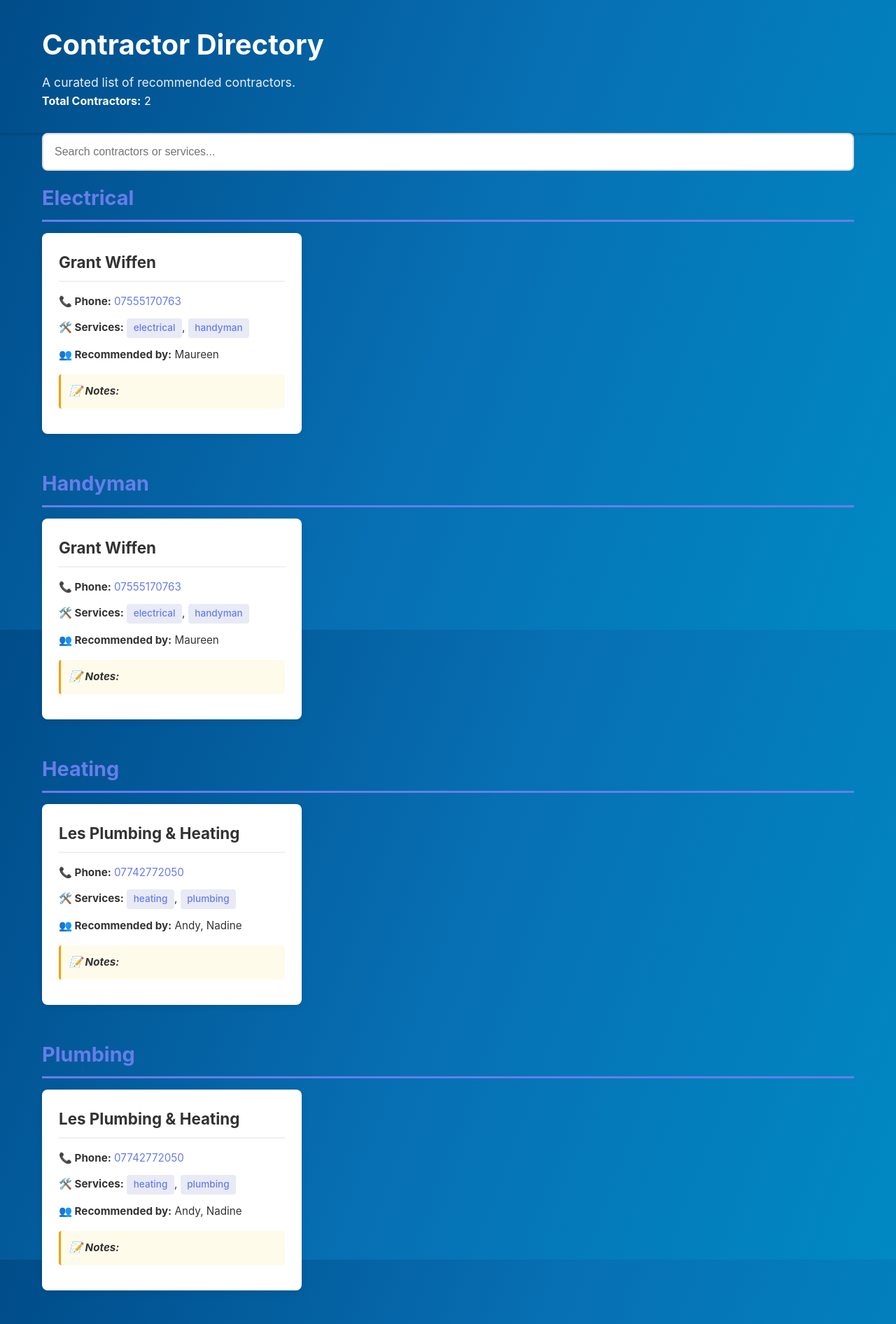
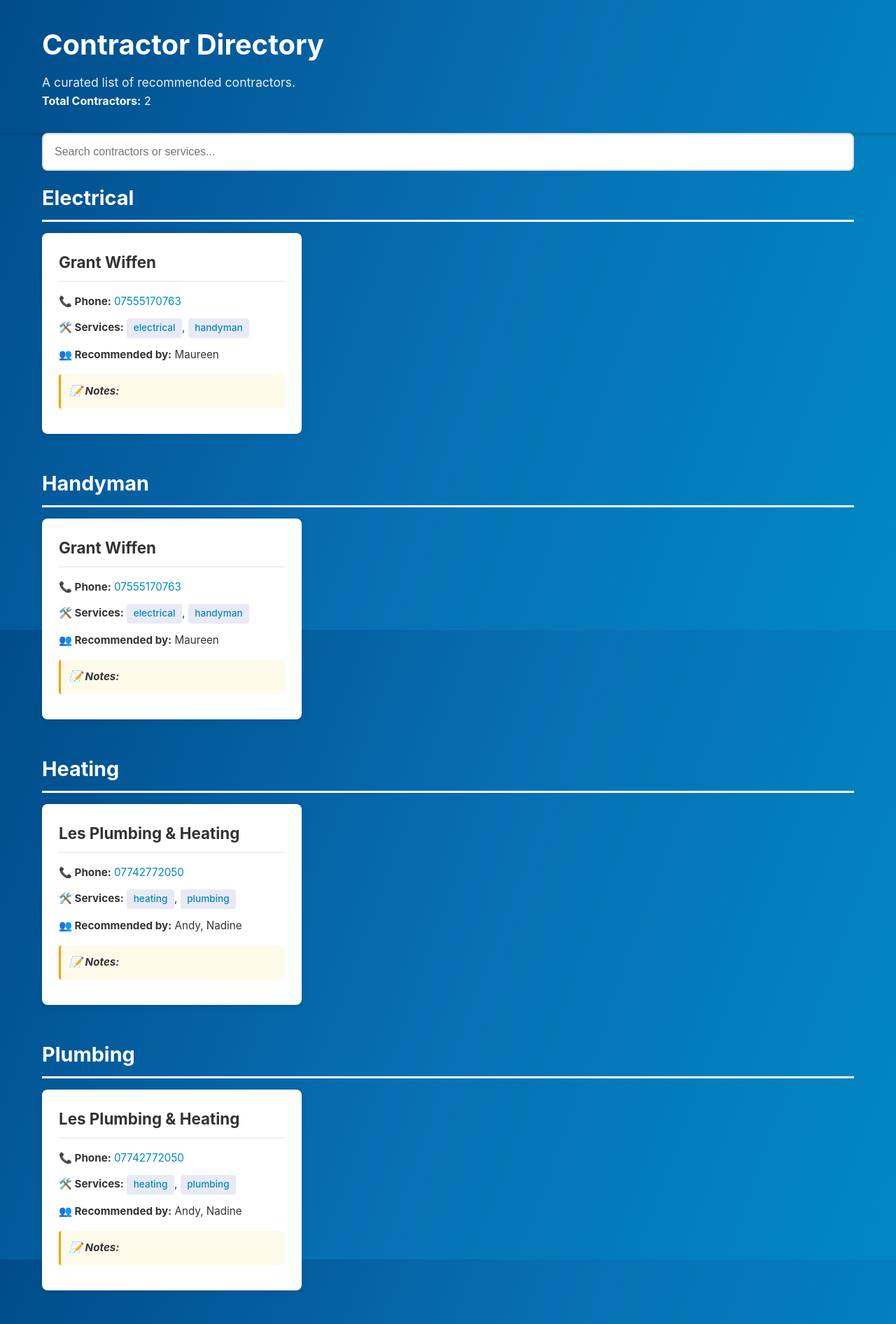
Before and after one commit to aucklandwynd/contractors, a Jekyll site: the page built from index.html, in a window 1280 px wide. Shown: the whole page at 70% size. Built offline with Jekyll 4.4.1, drawn with Linux system fonts in a browser that asks for light colours.

Commit message:
Update service colours.

```diff
--- a/assets/css/style.css
+++ b/assets/css/style.css
@@ -66,11 +66,11 @@ main {
 }
 
 .service-title {
-    color: #667eea;
+    color: #ffffff;
     font-size: 1.8rem;
     margin-bottom: 1rem;
     padding-bottom: 0.5rem;
-    border-bottom: 3px solid #667eea;
+    border-bottom: 3px solid #ffffff;
 }
 
 /* Contractors Grid */
@@ -109,7 +109,7 @@ main {
 }
 
 .contractor-details a {
-    color: #667eea;
+    color: #0089c3;
     text-decoration: none;
 }
 
@@ -120,7 +120,7 @@ main {
 .service-tag {
     display: inline-block;
     background: #e8eaf6;
-    color: #667eea;
+    color: #0089c3;
     padding: 0.2rem 0.6rem;
     border-radius: 4px;
     font-size: 0.85rem;
```
